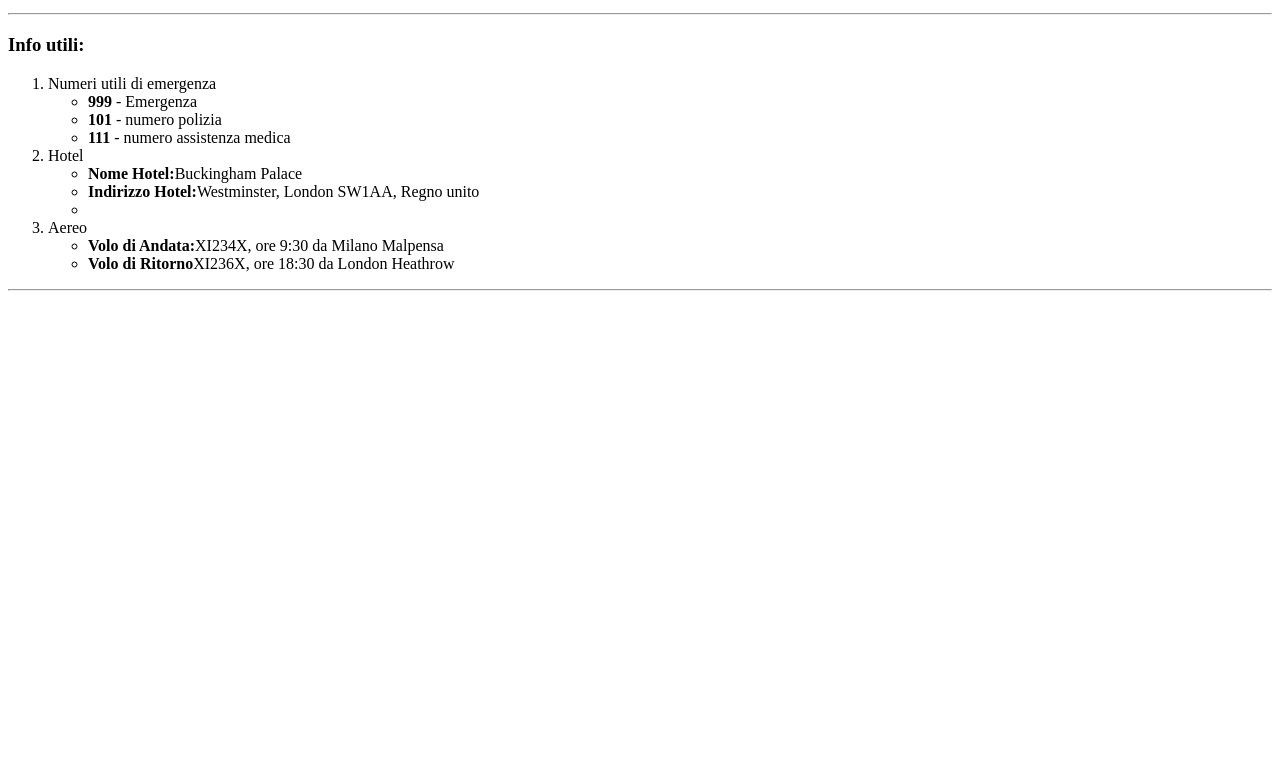
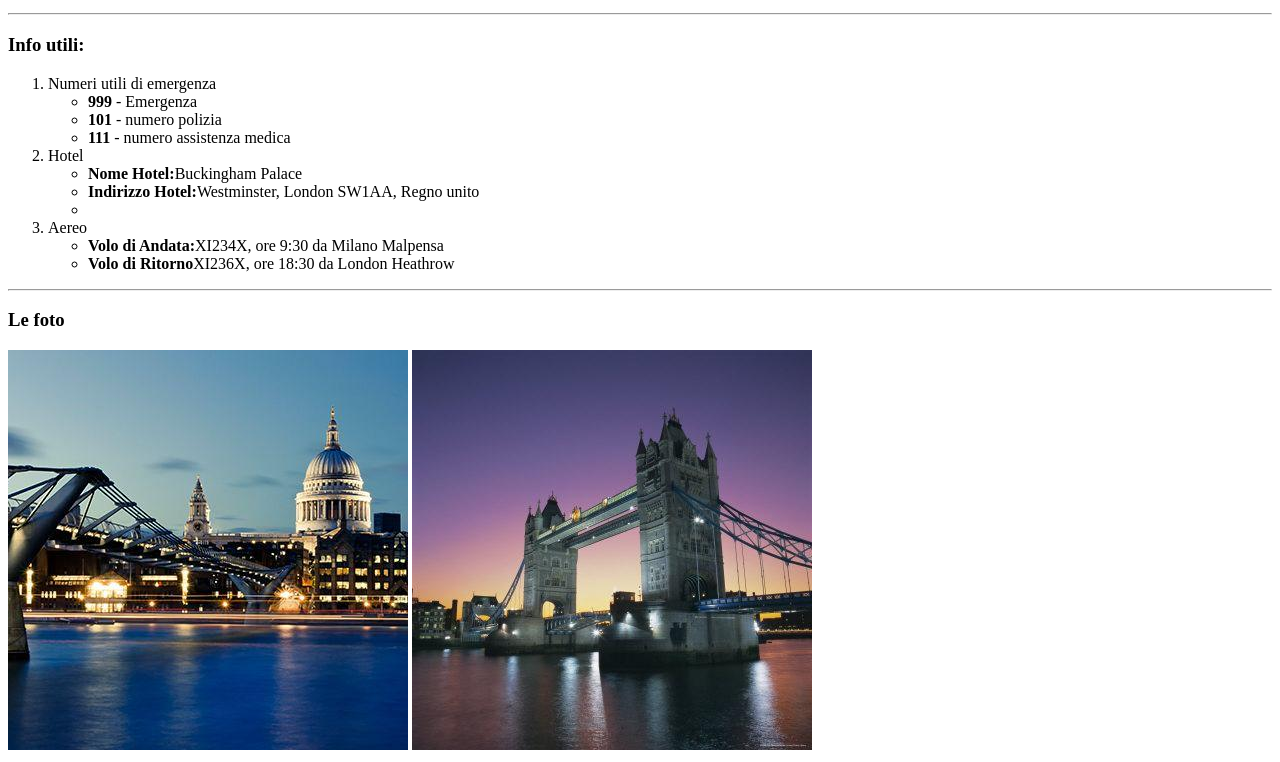
Before and after one commit to B3rn4z86/html-london-trip, a plain HTML site: page index.html in a window 1280 px wide. Shown: the part 1021-1783 px from the top of the page. Before the commit the page ends 1320 px from the top, so only its background shows below. Drawn offline with Linux system fonts and the light colour scheme.

Commit message:
fine lavoro

```diff
--- a/index.html
+++ b/index.html
@@ -88,13 +88,15 @@
       </ol>
       <hr>
     </section>
-
-
-
   </main>
 
   <!-- foto finali -->
-  <footer></footer>
+  <footer>
+    <h3>Le foto</h3>
+    <img src="img/london-1.jpeg" alt="una foto di london">
+    <img src="img/london-2.jpeg" alt="un'altra foto di london">
+
+  </footer>
 
 </body>
 </html>
```
Also changed, not shown: img/Viaggio-Londra.jpg (added), img/london-1.jpeg (added).
